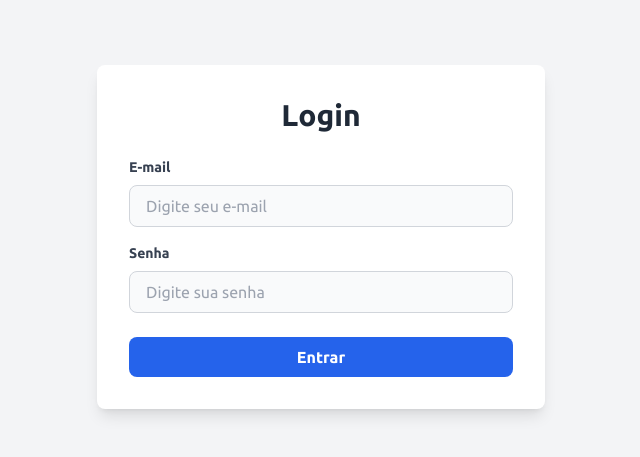
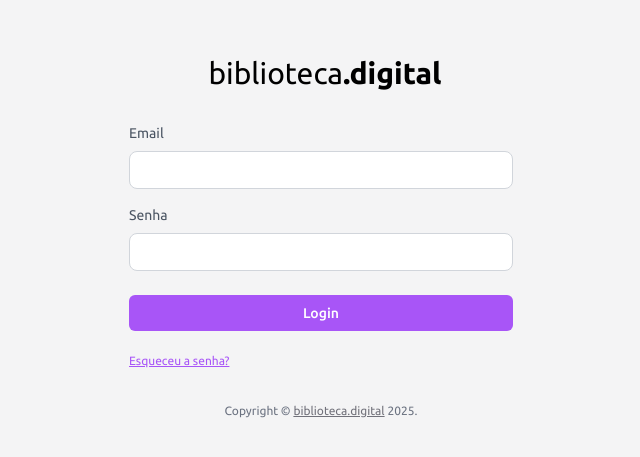
Before and after one commit to kaykeeb3/SIBI, a React (Vite) app in the folder web/: page /auth/login in a window 1280 px wide. Shown: the part 163-620 px from the top of the page, without its empty margins (319-959 px from the left). Built offline with nearby package versions, Linux system fonts and the light colour scheme.

Commit message:
style: standardize classes and improve layout consistency on page

```diff
--- a/web/src/app/auth/login.jsx
+++ b/web/src/app/auth/login.jsx
@@ -21,35 +21,30 @@ export function Login() {
 
       navigate("/");
       window.dispatchEvent(new Event("storage"));
-    } catch (error) {
-      setError(error.message);
+    } catch {
+      setError("Verifique suas credenciais e tente novamente.");
     } finally {
       setLoading(false);
     }
   };
 
   return (
-    <div className="min-h-screen bg-gray-100 flex items-center justify-center px-4 animate-fade-in">
-      <div className="w-full max-w-md bg-white rounded-lg shadow-lg p-8 transition-all duration-300">
-        <h2 className="text-3xl font-semibold text-center text-gray-800 mb-6">Login</h2>
+    <div className="min-h-screen bg-zinc-100 flex flex-col items-center justify-center px-4">
+      <div className="w-full max-w-sm mb-8">
+        <div className="flex justify-center mb-8">
+          <span className="text-3xl font-normal ml-2">biblioteca<strong className="font-bold">.digital</strong></span>
+        </div>
 
-        {error && (
-          <p className="text-red-500 bg-red-100 border border-red-300 text-sm text-center py-2 px-4 rounded-md mb-4">
-            {error}
-          </p>
-        )}
-
-        <form onSubmit={handleSubmit}>
+        <form onSubmit={handleSubmit} className="w-full">
           <div className="mb-4">
-            <label htmlFor="email" className="block text-gray-700 text-sm font-semibold mb-2">
-              E-mail
+            <label htmlFor="email" className="block text-gray-600 text-sm font-normal mb-2">
+              Email
             </label>
             <input
               type="email"
               id="email"
               name="email"
-              placeholder="Digite seu e-mail"
-              className="w-full px-4 py-2 bg-gray-50 rounded-lg border border-gray-300 focus:outline-none focus:ring-2 focus:ring-blue-500"
+              className="w-full px-4 py-2 rounded-lg border border-gray-300 text-sm focus:outline-none focus:ring-1 focus:ring-purple-500"
               value={email}
               onChange={(e) => setEmail(e.target.value)}
               required
@@ -57,15 +52,14 @@ export function Login() {
           </div>
 
           <div className="mb-6">
-            <label htmlFor="password" className="block text-gray-700 text-sm font-semibold mb-2">
+            <label htmlFor="password" className="block text-gray-600 text-sm font-normal mb-2">
               Senha
             </label>
             <input
               type="password"
               id="password"
               name="password"
-              placeholder="Digite sua senha"
-              className="w-full px-4 py-2 bg-gray-50 rounded-lg border border-gray-300 focus:outline-none focus:ring-2 focus:ring-blue-500"
+              className="w-full px-4 py-2 rounded-lg border border-gray-300 text-sm focus:outline-none focus:ring-1 focus:ring-purple-500"
               value={password}
               onChange={(e) => setPassword(e.target.value)}
               required
@@ -74,25 +68,32 @@ export function Login() {
 
           <button
             type="submit"
-            className="w-full flex items-center justify-center bg-blue-600 text-white font-semibold py-2 px-4 rounded-lg hover:bg-blue-700 focus:outline-none focus:ring-2 focus:ring-blue-500 transition-all duration-300 disabled:opacity-50 disabled:cursor-not-allowed"
+            className="w-full bg-purple-500 text-white text-sm font-medium py-2 px-4 rounded-md hover:bg-purple-600 transition-colors duration-300 disabled:opacity-50 disabled:cursor-not-allowed"
             disabled={loading}
           >
             {loading ? (
-              <div className="w-5 h-5 border-2 border-white border-t-transparent rounded-full animate-spin"></div>
+              <div className="w-5 h-5 border-2 border-white border-t-transparent rounded-full animate-spin mx-auto"></div>
             ) : (
-              "Entrar"
+              "Login"
             )}
           </button>
 
-          {/*<div className="mt-4 text-center">
-            <p className="text-sm text-gray-700">
-              Não tem uma conta?{" "}
-              <Link to="/auth/register" className="text-blue-500 hover:text-blue-700 transition-all duration-300">
-                Cadastre-se
-              </Link>
-            </p>
-          </div>*/}
+          {error && (
+            <div className="mt-4 text-red-500 text-sm">
+              {error}
+            </div>
+          )}
+
+          <div className="mt-4 text-left">
+            <Link to="/auth/forgot-password" className="text-purple-500 text-xs underline">
+              Esqueceu a senha?
+            </Link>
+          </div>
         </form>
+      </div>
+
+      <div className="text-gray-500 text-xs">
+        Copyright © <a href="#" className="text-zinc-500 underline">biblioteca.digital</a> 2025.
       </div>
     </div>
   );
--- a/web/src/components/header.jsx
+++ b/web/src/components/header.jsx
@@ -13,7 +13,7 @@ export function Header() {
         const firstName = data.user.name.split(" ")[0];
         setUserData({
           name: firstName,
-          profilePicture: data.user.profilePicture || "", // Salvar URL da imagem
+          profilePicture: data.user.profilePicture || "",
         });
       })
       .catch(() => {
@@ -45,8 +45,8 @@ export function Header() {
                 to={to}
                 className={`flex items-center text-sm font-medium px-4 py-2 rounded-md transition-colors duration-200
                 ${isActive
-                    ? "bg-blue-50 text-blue-700 border-b border-blue-600"
-                    : "text-zinc-700 hover:bg-zinc-100 hover:text-blue-600"}`}
+                    ? "bg-purple-50 text-purple-700 border-b border-purple-600"
+                    : "text-zinc-700 hover:bg-zinc-100 hover:text-purple-600"}`}
               >
                 <span className="mr-2">{icon}</span>
                 <span className="hidden sm:inline text-xs">{label}</span>
@@ -60,7 +60,7 @@ export function Header() {
             <input
               type="text"
               placeholder="Pesquisar..."
-              className="w-full px-3 py-1 text-sm border border-zinc-300 rounded-md focus:outline-none focus:ring-1 focus:ring-blue-600"
+              className="w-full px-3 py-1 text-sm border border-zinc-300 rounded-md focus:outline-none focus:ring-1 focus:ring-purple-600"
             />
             <span className="absolute right-3 top-1/2 -translate-y-1/2 text-xs text-zinc-500">⌘ K</span>
           </div>
--- a/web/src/index.css
+++ b/web/src/index.css
@@ -5,4 +5,5 @@
 body,
 html {
   font-family: "Ubuntu", sans-serif;
+  background-color: #F6F8FA;
 }
--- a/web/src/routes/index.jsx
+++ b/web/src/routes/index.jsx
@@ -4,6 +4,8 @@ import { Login } from "../app/auth/login";
 import { Signup } from "../app/auth/signup";
 import { Dashboard } from "../app/dashboard/page";
 import { ProtectedRoute } from "../components/protected-route";
+import { Books } from "../app/books/page";
+import { ForgotPassword } from "../app/auth/forgot-password";
 
 export function Routes() {
   const routes = createBrowserRouter([
@@ -24,6 +26,14 @@ export function Routes() {
       ),
     },
     {
+      path: "/auth/forgot-password",
+      element: (
+        <ProtectedRoute requireAuth={false}>
+          <ForgotPassword />
+        </ProtectedRoute>
+      ),
+    },
+    {
       path: "/",
       element: (
         <ProtectedRoute>
@@ -35,6 +45,10 @@ export function Routes() {
           index: true,
           element: <Dashboard />,
         },
+        {
+          path: "/books",
+          element: <Books />,
+        },
       ],
     },
   ]);
```
